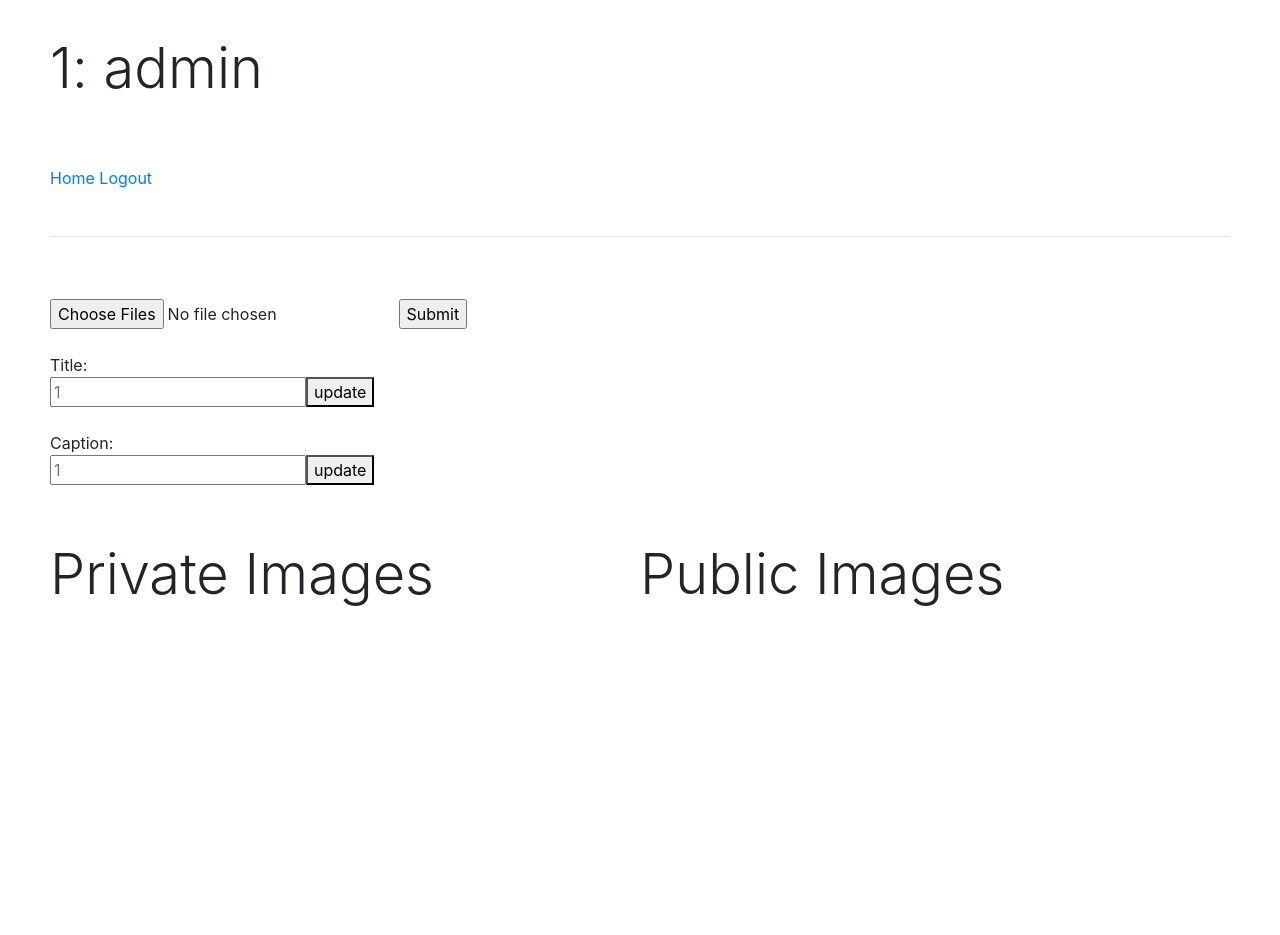
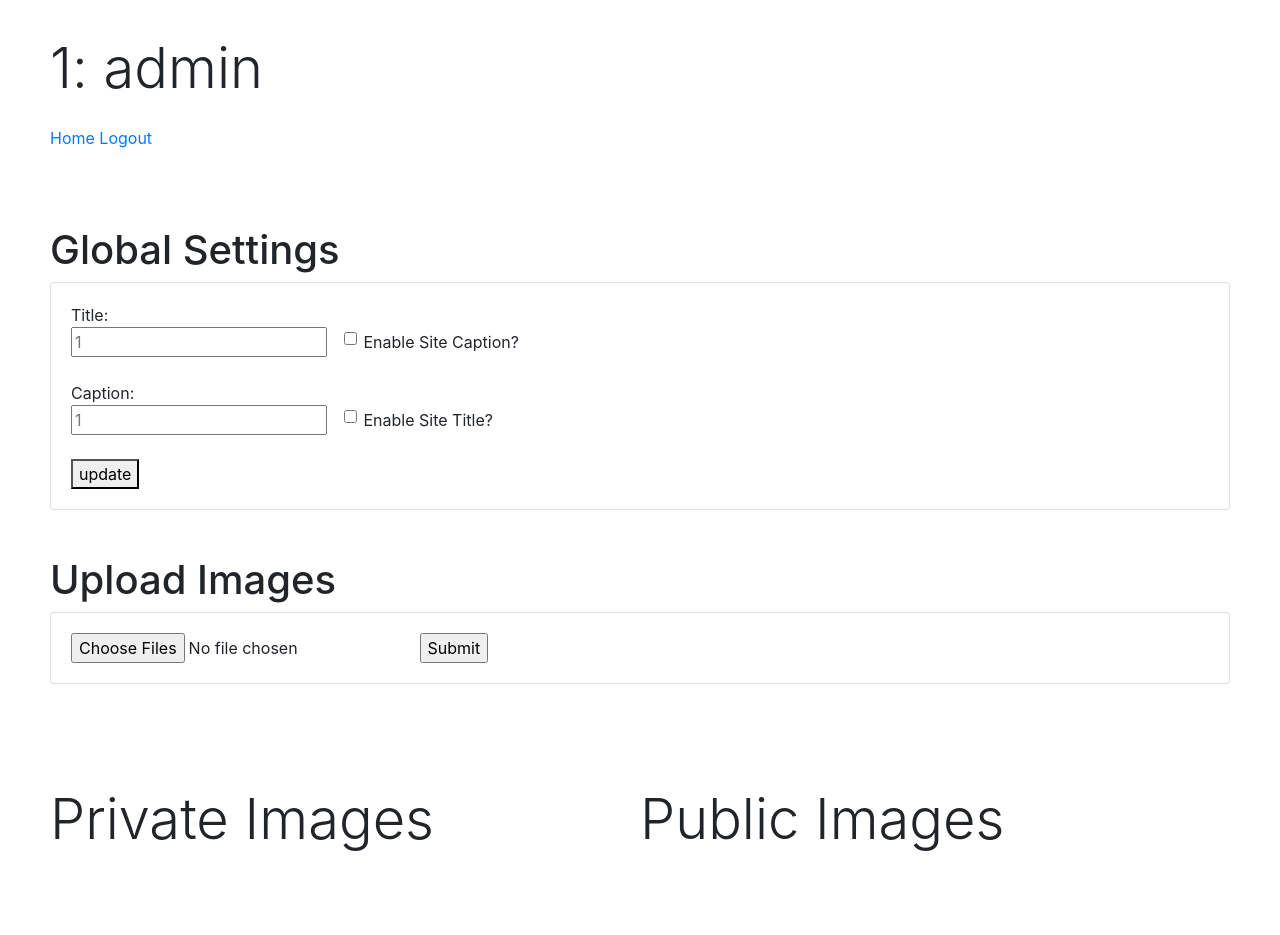
Before and after one commit to najar1412/portfo, a Flask app: page /admin in a window 1280 px wide. Before the commit the page ends 606 px from the top, so only its background shows below. Run offline with Flask 2, Linux system fonts and the light colour scheme; a user stored in the database is signed in; data that the repository does not hold is empty; some libraries are stand-ins or nearby versions.

Commit message:
user site title and caption toggle

```diff
--- a/portfo/module/model.py
+++ b/portfo/module/model.py
@@ -56,6 +56,8 @@ class Folio(db.Model):
     id = db.Column(db.Integer, primary_key=True)
     title = db.Column(db.String())
     caption = db.Column(db.String())
+    enable_title = db.Column(db.Boolean(), default=True)
+    enable_caption = db.Column(db.Boolean(), default=True)
 
 
 db.create_all()
--- a/portfo/templates/admin.html
+++ b/portfo/templates/admin.html
@@ -7,32 +7,67 @@
         <h2 class="display-4">{{session.portfo_title}}: admin</h2>
    </div>
 
-   <p style="height:100px;"></p>
+   <p style="height:60px;"></p>
 
    <div style="padding: 50px;">
    <a href="/">Home</a>
    <a href="{{ url_for('logout') }}">Logout</a>
 
-   <p style="height:30px;"></p>
-   <hr>
-   <p style="height:30px;"></p>
+   <p style="height:60px;"></p>
+
+   <h1 class="display-6">
+        Global Settings
+   </h1>
+
+  <div class="card">
+    <div class="card-body">
+   <form action="/admin/edit/folio/1" method='POST'>
+    <div style="display: inline-block">
+Title: <br>
+<input type=text name="folio_title" placeholder="{{session.portfo_title}}">&emsp;&emsp;
+
+<input type="checkbox" class="form-check-input" id="exampleCheck1">
+<label class="form-check-label" for="exampleCheck1">Enable Site Caption?</label>
+
+</div>
+<br>
+<br>
+<div style="display: inline-block">
+Caption: <br>
+<input type=text name="folio_caption" placeholder="{{session.portfo_caption}}">&emsp;&emsp;
 
 
-   <form action="/upload" method="POST" enctype="multipart/form-data">
-    {{ form.hidden_tag() }}
-    {{ form.photo(multiple="multiple") }}
-    {{ form.submit }}
-</form>
+<input type="checkbox" class="form-check-input" id="exampleCheck1">
+<label class="form-check-label" for="exampleCheck1">Enable Site Title?</label>
+
+<br>
 <br>
 
-   <form action="/admin/edit/folio/1" method='POST'>
-Title: <br>
-<input type=text name="folio_title" placeholder="{{session.portfo_title}}"><button type=submit>update</button><br>
-<br>
+<button type=submit>update</button>
+</div>
+</form>
 
-Caption: <br>
-<input type=text name="folio_caption" placeholder="{{session.portfo_caption}}"><button type=submit>update</button>
-</form>
+</div>
+</div>
+<p style="height:30px;"></p>
+<h1 class="display-6">
+    Upload Images
+</h1>
+
+
+   <div class="card">
+    <div class="card-body">
+        <form action="/upload" method="POST" enctype="multipart/form-data">
+            {{ form.hidden_tag() }}
+            {{ form.photo(multiple="multiple") }}
+            {{ form.submit }}
+        </form>
+    </div>
+  </div>
+
+  <p style="height:30px;"></p>
+
+
 <p style="height:40px;"></p>
 
 <div style="display:flex;">
@@ -85,10 +120,6 @@ Caption: <br>
 {% endif %}
 {% endfor %}
 </div>
-
-
-
-
 
 <div style="width:50%;">
         <h2 class="display-4">Public Images</h2>
```
